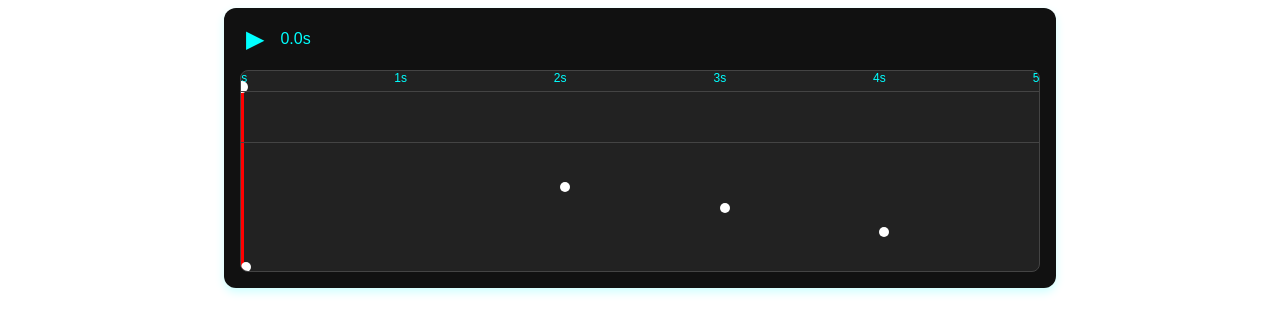
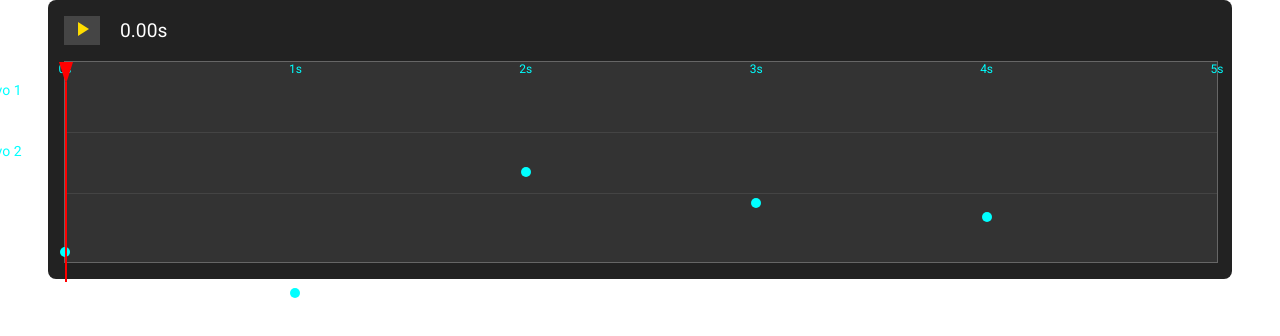
Before and after one commit to peltiern/animatroneek, an Angular app: page / in a window 1280 px wide. Shown: the top 336 px of the page. Built offline with nearby package versions, Linux system fonts and the light colour scheme.

Commit message:
Amélioration

```diff
--- a/angular.json
+++ b/angular.json
@@ -27,6 +27,7 @@
               }
             ],
             "styles": [
+              "@angular/material/prebuilt-themes/azure-blue.css",
               "src/styles.css"
             ],
             "scripts": []
@@ -85,6 +86,7 @@
               }
             ],
             "styles": [
+              "@angular/material/prebuilt-themes/azure-blue.css",
               "src/styles.css"
             ],
             "scripts": []
--- a/package.json
+++ b/package.json
@@ -10,6 +10,7 @@
   },
   "private": true,
   "dependencies": {
+    "@angular/cdk": "^19.2.3",
     "@angular/common": "^19.2.0",
     "@angular/compiler": "^19.2.0",
     "@angular/core": "^19.2.0",
--- a/src/app/timeline/timeline.component.css
+++ b/src/app/timeline/timeline.component.css
@@ -1,12 +1,11 @@
 .timeline-container {
-  width: 800px;
+  width: 90%;
+  max-width: 1200px;
   margin: auto;
-  background: #111;
+  background: #222;
   padding: 16px;
-  border-radius: 12px;
+  border-radius: 8px;
   position: relative;
-  box-shadow: 0 4px 10px rgba(0, 255, 255, 0.2);
-  font-family: 'Orbitron', sans-serif;
 }
 
 .controls {
@@ -16,26 +15,41 @@
   gap: 10px;
 }
 
-.play-pause-button {
-  font-size: 24px;
+.round-button {
+  color: #ffdd00;
+  border: none;
+  background: #454545;
   cursor: pointer;
-  background: none;
-  border: none;
-  color: cyan;
+  outline: none;
+}
+
+.round-button:hover {
+  color: #ff8751;
+  transform: scale(1.1); /* Effet de zoom */
+}
+
+mat-icon {
+  transition: all 0.2s ease-in-out;
+}
+
+mat-icon:hover {
+
 }
 
 .timecode {
-  color: cyan;
-  font-size: 16px;
+  font-size: 1.2rem;
+  color: #fff;
+  margin-left: 10px;
 }
 
 .timeline {
+  width: 100%;
+  max-width: 1200px;
+  margin: auto;
   position: relative;
   height: 200px;
-  background: #222;
-  border: 1px solid #444;
-  overflow: hidden;
-  border-radius: 8px;
+  background-color: #333;
+  border: 1px solid #666;
 }
 
 .time-scale {
@@ -53,19 +67,24 @@
 
 .time-indicator {
   position: absolute;
-  width: 3px;
+  width: 2px;
   height: 100%;
   background: red;
+  z-index: 100;
+  cursor: grab;
 }
 
 .indicator-handle {
-  width: 12px;
-  height: 12px;
-  background: white;
-  border-radius: 50%;
+  width: 0;
+  height: 0;
+  border-style: solid;
+  border-right: 7px solid transparent;
+  border-left: 7px solid transparent;
+  border-top: 22px solid #ff0000;
+  border-bottom: 0;
   position: absolute;
-  top: -10px;
-  left: -5px;
+  top: -20px;
+  left: -6px;
   cursor: pointer;
 }
 
@@ -76,12 +95,9 @@
 }
 
 .servo-track {
+  height: 50px;
+  border-bottom: 1px solid #444;
   position: relative;
-  height: 40px;
-  border-top: 1px solid #444;
-  display: flex;
-  align-items: center;
-  padding-left: 100px;
 }
 
 .servo-name {
@@ -95,9 +111,10 @@
   position: absolute;
   width: 10px;
   height: 10px;
-  background: white;
+  background-color: cyan;
   border-radius: 50%;
-  cursor: grab;
+  cursor: pointer;
+  transform: translate(-50%, -50%);
 }
 
 .keyframe.selected {
--- a/src/app/timeline/timeline.component.html
+++ b/src/app/timeline/timeline.component.html
@@ -1,9 +1,9 @@
 <div class="timeline-container">
   <div class="controls">
-    <button class="play-pause-button" (click)="togglePlayPause()">
-      {{ isPlaying ? '❚❚' : '▶' }}
+    <button class="round-button" (click)="togglePlayPause()">
+      <mat-icon>{{ isPlaying ? 'pause' : 'play_arrow' }}</mat-icon>
     </button>
-    <span class="timecode">{{ currentTime.toFixed(1) }}s</span>
+    <span class="timecode">{{ currentTime.toFixed(2) }}s</span>
   </div>
 
   <div class="timeline">
@@ -13,12 +13,12 @@
       </span>
     </div>
 
-    <div class="time-indicator" [style.left.%]="(currentTime / maxTime) * 100">
-      <div class="indicator-handle" (mousedown)="onIndicatorDragStart($event)"></div>
+    <div class="time-indicator" [style.left.%]="(currentTime / maxTime) * 100" (mousedown)="onIndicatorDragStart($event)">
+      <div class="indicator-handle"></div>
     </div>
 
     <div class="servo-track-container">
-      <div *ngFor="let servo of servos; let i = index" class="servo-track" (dblclick)="addKeyframe($event, servo)">
+      <div *ngFor="let servo of servos" class="servo-track" (dblclick)="addKeyframe($event, servo)">
         <span class="servo-name">{{ servo.name }}</span>
         <div *ngFor="let keyframe of servo.keyframes"
              class="keyframe"
--- a/src/app/timeline/timeline.component.ts
+++ b/src/app/timeline/timeline.component.ts
@@ -1,6 +1,7 @@
 import { Component, HostListener, OnInit } from '@angular/core';
 import { interval, Subscription } from 'rxjs';
 import { NgForOf } from '@angular/common';
+import {MatIcon} from '@angular/material/icon';
 
 interface Keyframe {
   time: number;
@@ -16,7 +17,7 @@ interface Servo {
   selector: 'app-timeline',
   templateUrl: './timeline.component.html',
   styleUrls: ['./timeline.component.css'],
-  imports: [NgForOf],
+  imports: [NgForOf, MatIcon],
   standalone: true
 })
 export class TimelineComponent implements OnInit {
@@ -40,12 +41,12 @@ export class TimelineComponent implements OnInit {
   playTimeline() {
     if (this.isPlaying) return;
     this.isPlaying = true;
-    this.timerSubscription = interval(100).subscribe(() => {
+    this.timerSubscription = interval(10).subscribe(() => {
       if (this.currentTime >= this.maxTime) {
         this.stopTimeline();
         this.currentTime = 0;
       } else {
-        this.currentTime = Math.round((this.currentTime + 0.1) * 10) / 10;
+        this.currentTime = Math.round((this.currentTime + 0.01) * 100) / 100;
         if (!this.isDraggingIndicator) {
           this.checkKeyframes();
         }
@@ -67,7 +68,7 @@ export class TimelineComponent implements OnInit {
     if (this.isDraggingIndicator) return;
     this.servos.forEach(servo => {
       servo.keyframes.forEach(kf => {
-        if (Math.abs(kf.time - this.currentTime) < 0.05) {
+        if (Math.abs(kf.time - this.currentTime) < 0.005) {
           this.sendServoCommand(servo.name, kf.angle);
         }
       });
@@ -105,22 +106,25 @@ export class TimelineComponent implements OnInit {
     this.currentTime = Math.max(0, Math.min(newTime, this.maxTime));
   }
 
+  getTimeFromPosition(position: number): number {
+    const timeline = document.querySelector('.timeline') as HTMLElement;
+    const timelineWidth = timeline ? timeline.offsetWidth : 1;
+    return (position / timelineWidth) * this.maxTime;
+  }
+
   onKeyframeDrag(event: MouseEvent, servo: Servo, keyframe: Keyframe) {
     event.preventDefault();
     this.isDraggingKeyframe = true;
     this.selectedKeyframe = { servo, keyframe };
 
     const timeline = document.querySelector('.timeline') as HTMLElement;
-    if (!timeline) return;
-
     const track = (event.target as HTMLElement).closest('.servo-track') as HTMLElement;
-    if (!track) return;
-
     const timelineRect = timeline.getBoundingClientRect();
     const trackRect = track.getBoundingClientRect();
 
     const onMouseMove = (moveEvent: MouseEvent) => {
-      const newTime = ((moveEvent.clientX - timelineRect.left) / timelineRect.width) * this.maxTime;
+      const newPosition = moveEvent.clientX - timelineRect.left;
+      const newTime = this.getTimeFromPosition(newPosition);
       const newAngle = 180 - (moveEvent.clientY - trackRect.top);
 
       keyframe.time = Math.max(0, Math.min(newTime, this.maxTime));
@@ -163,5 +167,18 @@ export class TimelineComponent implements OnInit {
     }
   }
 
-  ngOnInit() {}
+  ngOnInit() {
+    window.addEventListener('resize', this.updateTimelineWidth);
+  }
+
+  ngOnDestroy() {
+    window.removeEventListener('resize', this.updateTimelineWidth);
+  }
+
+  updateTimelineWidth = () => {
+    const timeline = document.querySelector('.timeline') as HTMLElement;
+    if (timeline) {
+      this.maxTime = 5;
+    }
+  };
 }
--- a/src/index.html
+++ b/src/index.html
@@ -6,8 +6,10 @@
   <base href="/">
   <meta name="viewport" content="width=device-width, initial-scale=1">
   <link rel="icon" type="image/x-icon" href="favicon.ico">
+  <link href="https://fonts.googleapis.com/css2?family=Roboto:wght@300;400;500&display=swap" rel="stylesheet">
+  <link href="https://fonts.googleapis.com/icon?family=Material+Icons" rel="stylesheet">
 </head>
-<body>
+<body class="mat-typography">
   <app-root></app-root>
 </body>
 </html>
--- a/src/styles.css
+++ b/src/styles.css
@@ -1 +1,4 @@
 /* You can add global styles to this file, and also import other style files */
+
+html, body { height: 100%; }
+body { margin: 0; font-family: Roboto, "Helvetica Neue", sans-serif; }
```
Also changed, not shown: 1 other file (tests, documents, lock files or other folders).
